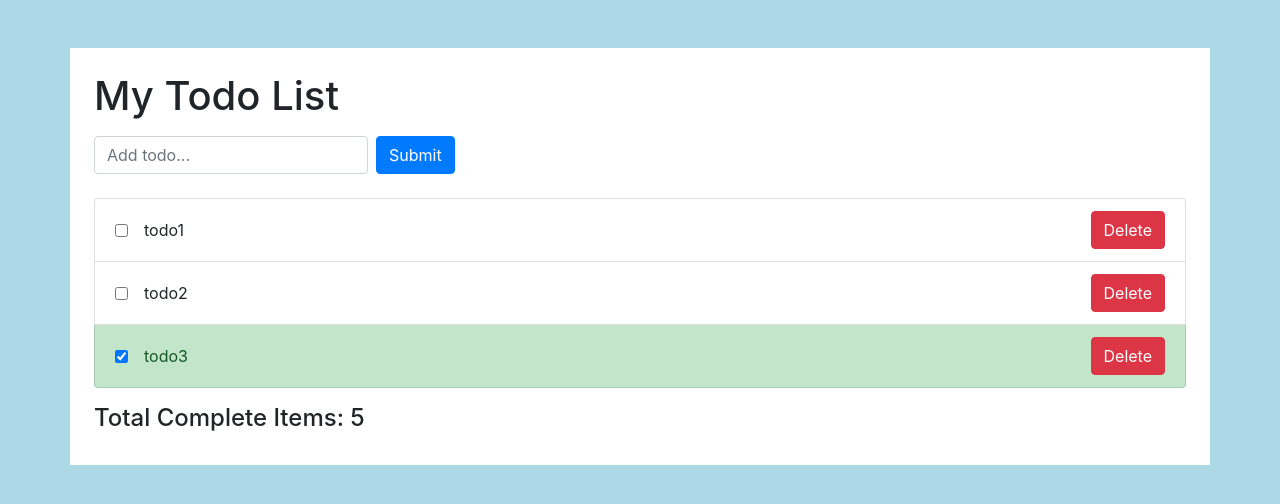
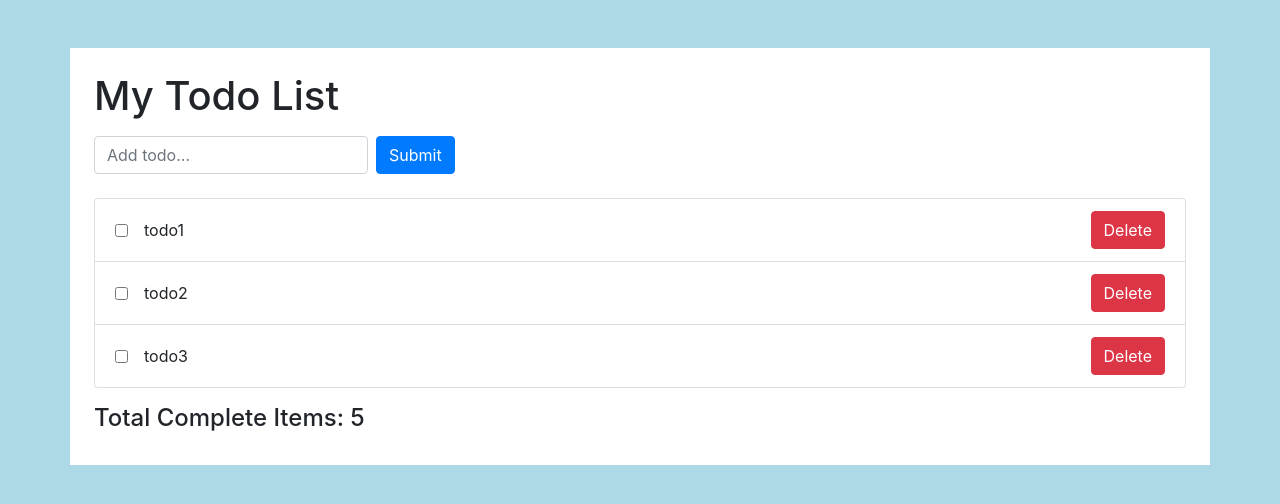
Before and after one commit to bestabyte/react-redux-todo, a React (Create React App) app: page / in a window 1280 px wide. Shown: the top 504 px of the page. Built offline with nearby package versions, Linux system fonts and the light colour scheme.

Commit message:
adds change handler for todo checkbox

```diff
--- a/src/components/TodoItem.js
+++ b/src/components/TodoItem.js
@@ -1,11 +1,21 @@
 import React from 'react';
+import { useDispatch } from 'react-redux';
+import { toggleComplete } from '../redux/todoSlice';
 
 const TodoItem = ({ id, title, completed }) => {
+  const dispatch = useDispatch();
+  const handleCompleteClick = () => {
+    dispatch(toggleComplete({ id, completed: !completed }));
+  };
 	return (
 		<li className={`list-group-item ${completed && 'list-group-item-success'}`}>
 			<div className='d-flex justify-content-between'>
 				<span className='d-flex align-items-center'>
-					<input type='checkbox' className='mr-3' checked={completed}></input>
+          <input type='checkbox'
+            className='mr-3'
+            checked={completed}
+            onChange={handleCompleteClick}
+          ></input>
 					{title}
 				</span>
 				<button className='btn btn-danger'>Delete</button>
--- a/src/redux/todoSlice.js
+++ b/src/redux/todoSlice.js
@@ -5,7 +5,7 @@ const todoSlice = createSlice({
   initialState: [
     { id: 1, title: "todo1", completed: false },
     { id: 2, title: "todo2", completed: false },
-    { id: 3, title: "todo3", completed: true },
+    { id: 3, title: "todo3", completed: false },
   ],
   reducers: {
     addTodo: (state, action) => {
```
